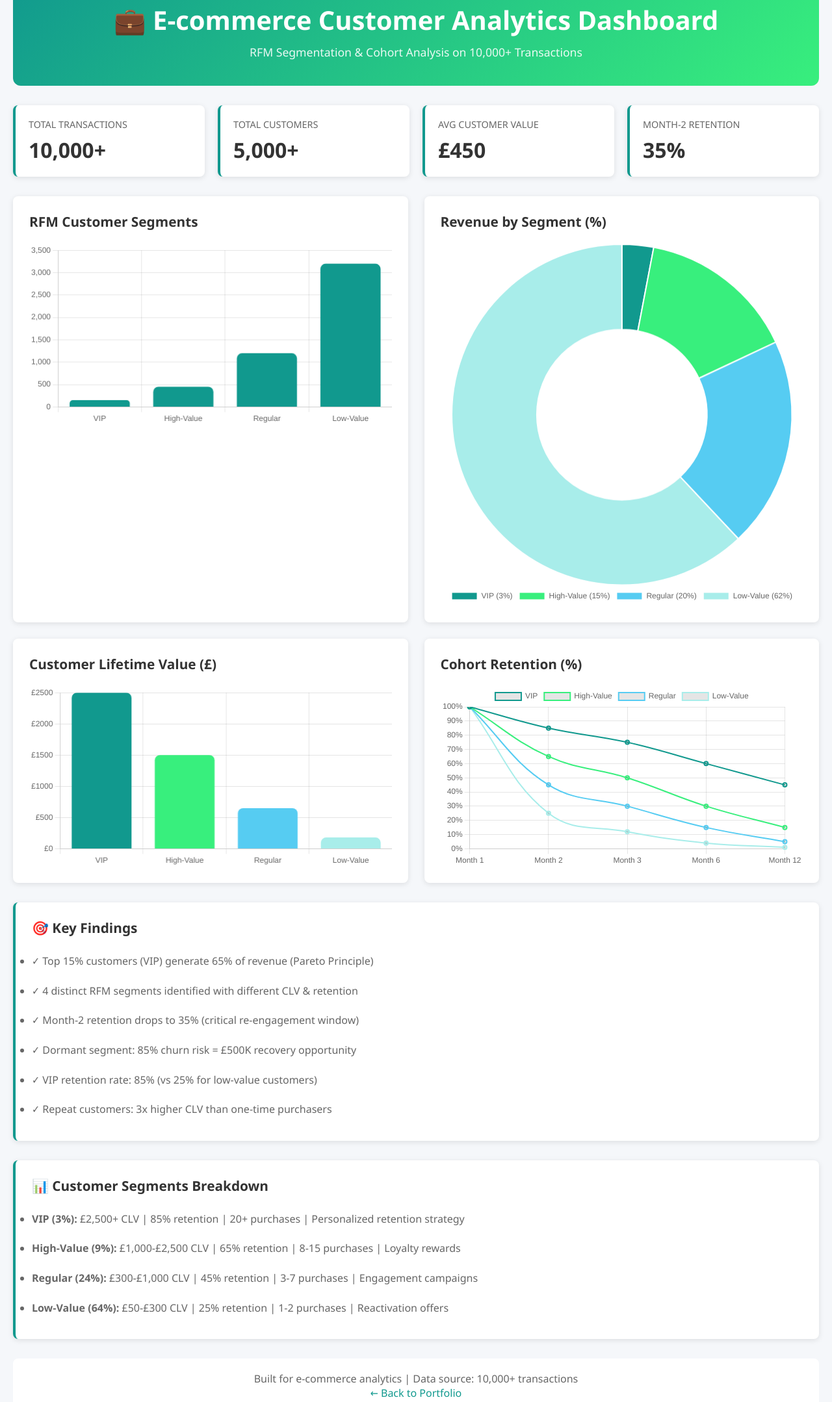
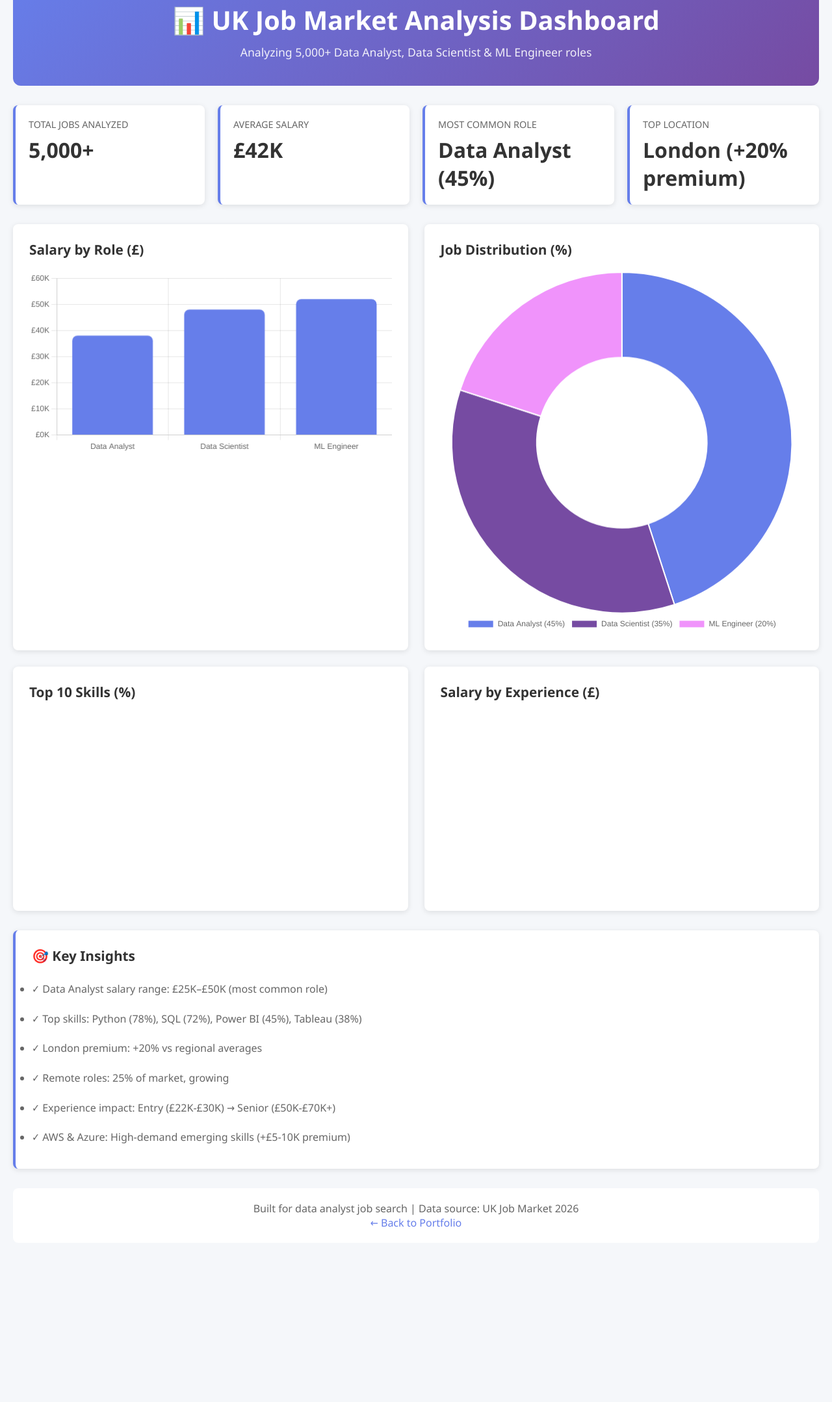
Before and after one commit to harshithhuk/data-analyst-portfolio, a plain HTML site: page projects/projects/job-market-dashboard/index.html in a window 1280 px wide. Shown: the part 57-2215 px from the top of the page at 65% size. After the commit the page ends 1990 px from the top, so only its background shows below. Drawn offline with nearby package versions, Linux system fonts and the light colour scheme.

Commit message:
Change dashboard title and update content for job market

```diff
--- a/projects/projects/job-market-dashboard/index.html
+++ b/projects/projects/job-market-dashboard/index.html
@@ -3,7 +3,7 @@
 <head>
     <meta charset="UTF-8">
     <meta name="viewport" content="width=device-width, initial-scale=1.0">
-    <title>E-commerce Customer Analytics Dashboard</title>
+    <title>UK Job Market Analysis Dashboard</title>
     <script src="https://cdn.jsdelivr.net/npm/chart.js"></script>
     <style>
         * {
@@ -24,7 +24,7 @@
         }
 
         header {
-            background: linear-gradient(135deg, #11998e 0%, #38ef7d 100%);
+            background: linear-gradient(135deg, #667eea 0%, #764ba2 100%);
             color: white;
             padding: 40px 20px;
             border-radius: 12px;
@@ -54,7 +54,7 @@
             padding: 20px;
             border-radius: 8px;
             box-shadow: 0 2px 8px rgba(0,0,0,0.1);
-            border-left: 4px solid #11998e;
+            border-left: 4px solid #667eea;
         }
 
         .kpi-label {
@@ -97,7 +97,7 @@
             border-radius: 8px;
             box-shadow: 0 2px 8px rgba(0,0,0,0.1);
             margin-bottom: 30px;
-            border-left: 4px solid #11998e;
+            border-left: 4px solid #667eea;
         }
 
         .insights-title {
@@ -123,7 +123,7 @@
         }
 
         .footer a {
-            color: #11998e;
+            color: #667eea;
             text-decoration: none;
         }
 
@@ -136,116 +136,104 @@
 <body>
     <div class="container">
         <header>
-            <h1>💼 E-commerce Customer Analytics Dashboard</h1>
-            <p>RFM Segmentation & Cohort Analysis on 10,000+ Transactions</p>
+            <h1>📊 UK Job Market Analysis Dashboard</h1>
+            <p>Analyzing 5,000+ Data Analyst, Data Scientist & ML Engineer roles</p>
         </header>
 
         <div class="kpi-grid">
             <div class="kpi-card">
-                <div class="kpi-label">Total Transactions</div>
-                <div class="kpi-value">10,000+</div>
-            </div>
-            <div class="kpi-card">
-                <div class="kpi-label">Total Customers</div>
+                <div class="kpi-label">Total Jobs Analyzed</div>
                 <div class="kpi-value">5,000+</div>
             </div>
             <div class="kpi-card">
-                <div class="kpi-label">Avg Customer Value</div>
-                <div class="kpi-value">£450</div>
+                <div class="kpi-label">Average Salary</div>
+                <div class="kpi-value">£42K</div>
             </div>
             <div class="kpi-card">
-                <div class="kpi-label">Month-2 Retention</div>
-                <div class="kpi-value">35%</div>
+                <div class="kpi-label">Most Common Role</div>
+                <div class="kpi-value">Data Analyst (45%)</div>
+            </div>
+            <div class="kpi-card">
+                <div class="kpi-label">Top Location</div>
+                <div class="kpi-value">London (+20% premium)</div>
             </div>
         </div>
 
         <div class="charts-grid">
             <div class="chart-card">
-                <h3 class="chart-title">RFM Customer Segments</h3>
-                <canvas id="rfmChart"></canvas>
+                <h3 class="chart-title">Salary by Role (£)</h3>
+                <canvas id="salaryChart"></canvas>
             </div>
             <div class="chart-card">
-                <h3 class="chart-title">Revenue by Segment (%)</h3>
-                <canvas id="revenueChart"></canvas>
+                <h3 class="chart-title">Job Distribution (%)</h3>
+                <canvas id="distributionChart"></canvas>
             </div>
             <div class="chart-card">
-                <h3 class="chart-title">Customer Lifetime Value (£)</h3>
-                <canvas id="clvChart"></canvas>
+                <h3 class="chart-title">Top 10 Skills (%)</h3>
+                <canvas id="skillsChart"></canvas>
             </div>
             <div class="chart-card">
-                <h3 class="chart-title">Cohort Retention (%)</h3>
-                <canvas id="retentionChart"></canvas>
+                <h3 class="chart-title">Salary by Experience (£)</h3>
+                <canvas id="experienceChart"></canvas>
             </div>
         </div>
 
         <div class="insights-card">
-            <h3 class="insights-title">🎯 Key Findings</h3>
+            <h3 class="insights-title">🎯 Key Insights</h3>
             <ul class="insights-list">
-                <li>✓ Top 15% customers (VIP) generate 65% of revenue (Pareto Principle)</li>
-                <li>✓ 4 distinct RFM segments identified with different CLV & retention</li>
-                <li>✓ Month-2 retention drops to 35% (critical re-engagement window)</li>
-                <li>✓ Dormant segment: 85% churn risk = £500K recovery opportunity</li>
-                <li>✓ VIP retention rate: 85% (vs 25% for low-value customers)</li>
-                <li>✓ Repeat customers: 3x higher CLV than one-time purchasers</li>
-            </ul>
-        </div>
-
-        <div class="insights-card">
-            <h3 class="insights-title">📊 Customer Segments Breakdown</h3>
-            <ul class="insights-list">
-                <li><strong>VIP (3%):</strong> £2,500+ CLV | 85% retention | 20+ purchases | Personalized retention strategy</li>
-                <li><strong>High-Value (9%):</strong> £1,000-£2,500 CLV | 65% retention | 8-15 purchases | Loyalty rewards</li>
-                <li><strong>Regular (24%):</strong> £300-£1,000 CLV | 45% retention | 3-7 purchases | Engagement campaigns</li>
-                <li><strong>Low-Value (64%):</strong> £50-£300 CLV | 25% retention | 1-2 purchases | Reactivation offers</li>
+                <li>✓ Data Analyst salary range: £25K–£50K (most common role)</li>
+                <li>✓ Top skills: Python (78%), SQL (72%), Power BI (45%), Tableau (38%)</li>
+                <li>✓ London premium: +20% vs regional averages</li>
+                <li>✓ Remote roles: 25% of market, growing</li>
+                <li>✓ Experience impact: Entry (£22K-£30K) → Senior (£50K-£70K+)</li>
+                <li>✓ AWS & Azure: High-demand emerging skills (+£5-10K premium)</li>
             </ul>
         </div>
 
         <div class="footer">
-            <p>Built for e-commerce analytics | Data source: 10,000+ transactions</p>
+            <p>Built for data analyst job search | Data source: UK Job Market 2026</p>
             <p><a href="../../">← Back to Portfolio</a></p>
         </div>
     </div>
 
     <script>
-        new Chart(document.getElementById('rfmChart'), {
+        new Chart(document.getElementById('salaryChart'), {
             type: 'bar',
             data: {
-                labels: ['VIP', 'High-Value', 'Regular', 'Low-Value'],
-                datasets: [{ label: 'Customers (count)', data: [150, 450, 1200, 3200], backgroundColor: '#11998e', borderRadius: 8 }]
+                labels: ['Data Analyst', 'Data Scientist', 'ML Engineer'],
+                datasets: [{ label: 'Average Salary', data: [38000, 48000, 52000], backgroundColor: '#667eea', borderRadius: 8 }]
             },
-            options: { responsive: true, plugins: { legend: { display: false } } }
+            options: { responsive: true, plugins: { legend: { display: false } }, scales: { y: { ticks: { callback: v => '£' + (v/1000) + 'K' } } } }
         });
 
-        new Chart(document.getElementById('revenueChart'), {
+        new Chart(document.getElementById('distributionChart'), {
             type: 'doughnut',
             data: {
-                labels: ['VIP (3%)', 'High-Value (15%)', 'Regular (20%)', 'Low-Value (62%)'],
-                datasets: [{ data: [3, 15, 20, 62], backgroundColor: ['#11998e', '#38ef7d', '#56ccf2', '#a8edea'] }]
+                labels: ['Data Analyst (45%)', 'Data Scientist (35%)', 'ML Engineer (20%)'],
+                datasets: [{ data: [45, 35, 20], backgroundColor: ['#667eea', '#764ba2', '#f093fb'] }]
             },
             options: { responsive: true, plugins: { legend: { position: 'bottom' } } }
         });
 
-        new Chart(document.getElementById('clvChart'), {
+        new Chart(document.getElementById('skillsChart'), {
+            type: 'barH',
+            data: {
+                labels: ['Python', 'SQL', 'Excel', 'Stats', 'Pandas', 'Power BI', 'ML', 'AWS', 'Tableau', 'Azure'],
+                datasets: [{ label: '% of jobs', data: [78, 72, 65, 52, 42, 45, 38, 35, 38, 28], backgroundColor: '#667eea', borderRadius: 8 }]
+            },
+            options: { indexAxis: 'y', responsive: true, plugins: { legend: { display: false } }, scales: { x: { max: 100 } } }
+        });
+
+        new Chart(document.getElementById('experienceChart'), {
             type: 'bar',
             data: {
-                labels: ['VIP', 'High-Value', 'Regular', 'Low-Value'],
-                datasets: [{ label: 'Avg CLV (£)', data: [2500, 1500, 650, 180], backgroundColor: ['#11998e', '#38ef7d', '#56ccf2', '#a8edea'], borderRadius: 8 }]
-            },
-            options: { responsive: true, plugins: { legend: { display: false } }, scales: { y: { ticks: { callback: v => '£' + v } } } }
-        });
-
-        new Chart(document.getElementById('retentionChart'), {
-            type: 'line',
-            data: {
-                labels: ['Month 1', 'Month 2', 'Month 3', 'Month 6', 'Month 12'],
+                labels: ['Entry (0-1yr)', 'Junior (1-3yr)', 'Mid (3-5yr)', 'Senior (5+yr)'],
                 datasets: [
-                    { label: 'VIP', data: [100, 85, 75, 60, 45], borderColor: '#11998e', tension: 0.4, borderWidth: 2 },
-                    { label: 'High-Value', data: [100, 65, 50, 30, 15], borderColor: '#38ef7d', tension: 0.4, borderWidth: 2 },
-                    { label: 'Regular', data: [100, 45, 30, 15, 5], borderColor: '#56ccf2', tension: 0.4, borderWidth: 2 },
-                    { label: 'Low-Value', data: [100, 25, 12, 4, 1], borderColor: '#a8edea', tension: 0.4, borderWidth: 2 }
+                    { label: 'Min', data: [22000, 30000, 40000, 50000], backgroundColor: '#667eea' },
+                    { label: 'Max', data: [30000, 45000, 55000, 70000], backgroundColor: '#764ba2' }
                 ]
             },
-            options: { responsive: true, scales: { y: { max: 100, ticks: { callback: v => v + '%' } } } }
+            options: { responsive: true, scales: { y: { ticks: { callback: v => '£' + (v/1000) + 'K' } } } }
         });
     </script>
 </body>
```
